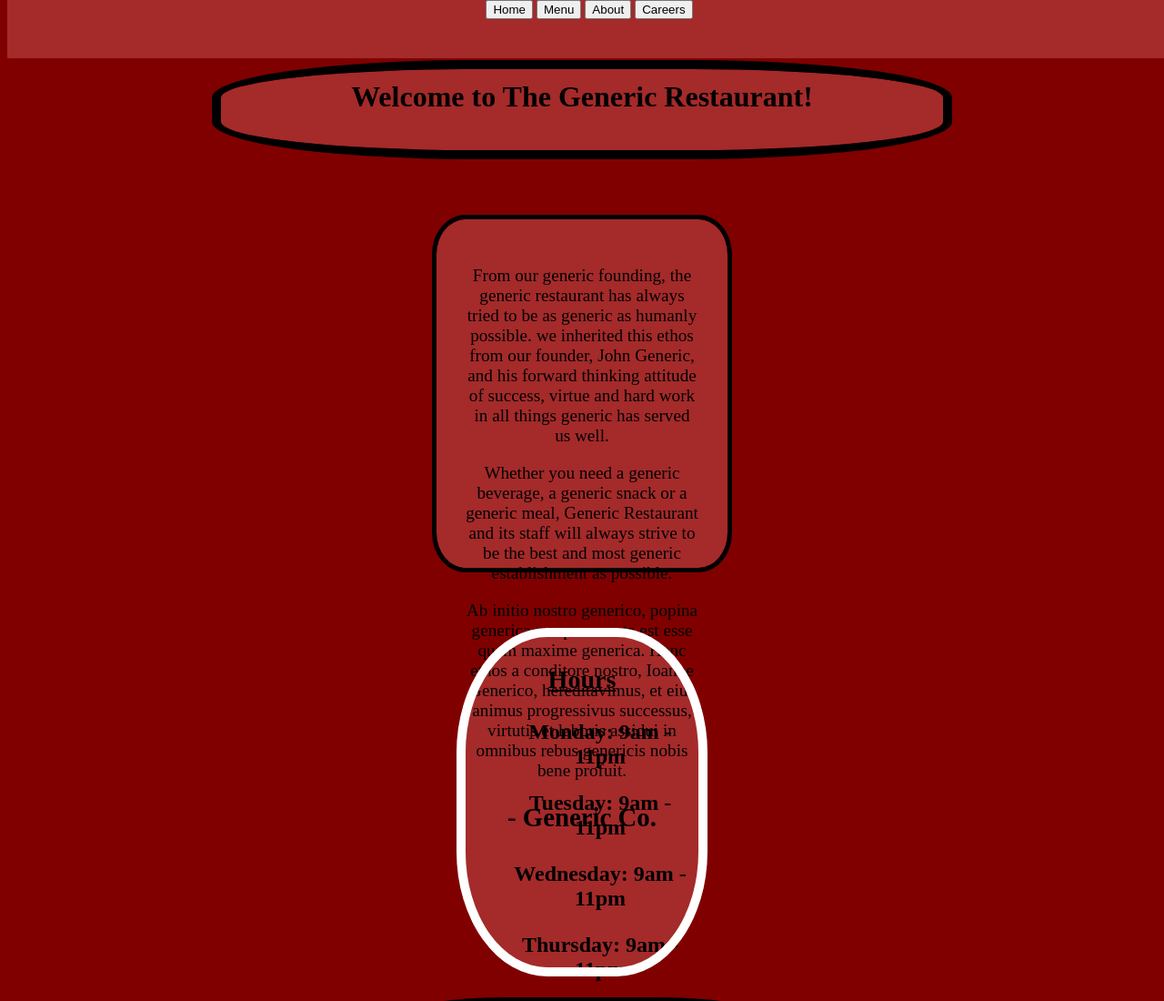
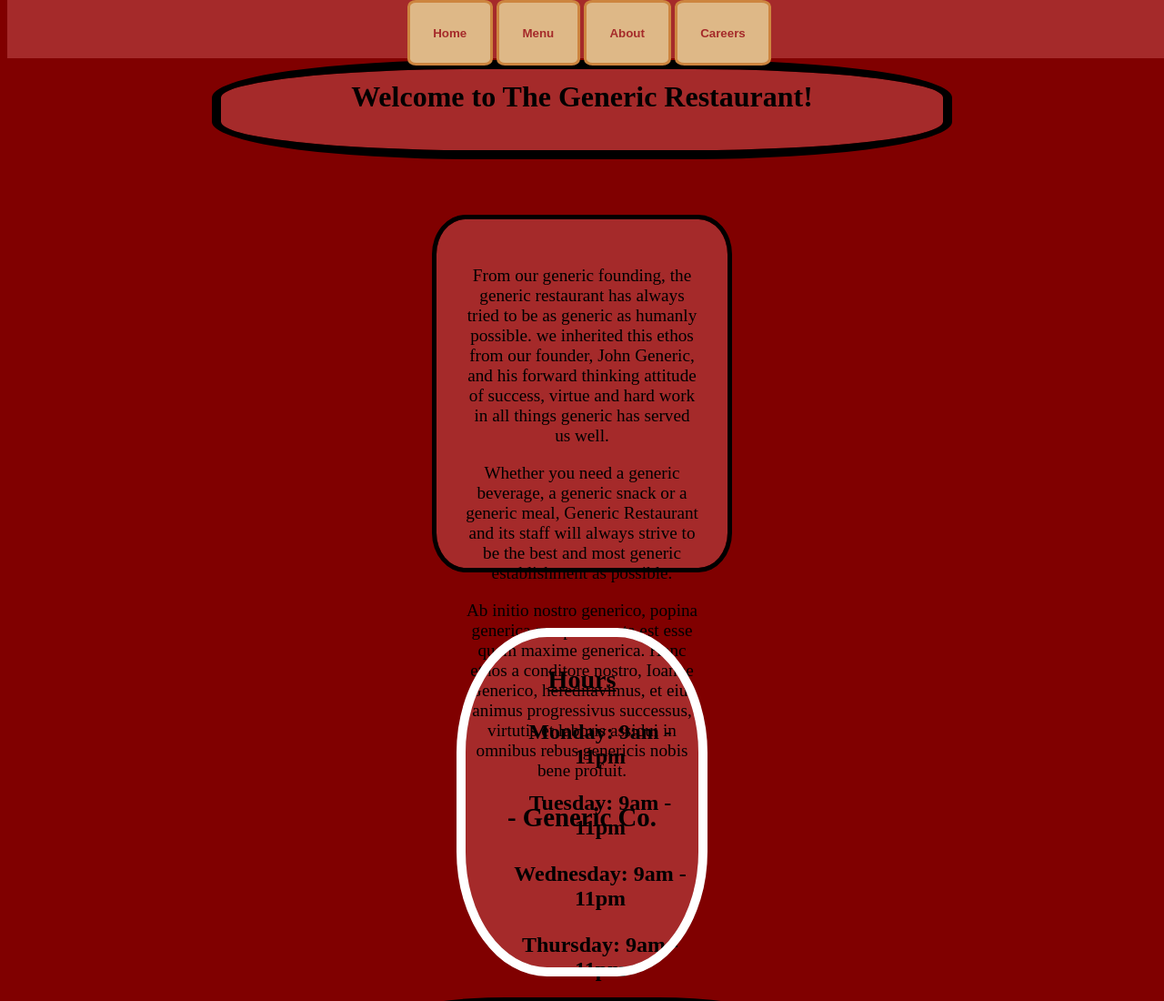
Before and after one commit to Isaac2391/Restaurant-Page, a website built with webpack: page src/template.html in a window 1280 px wide. Shown: the top 1100 px of the page at 91% size. Built offline with nearby package versions, Linux system fonts and the light colour scheme.

Commit message:
Styled buttons

```diff
--- a/src/template.html
+++ b/src/template.html
@@ -4,6 +4,17 @@
     <meta charset="UTF-8">
     <meta name="viewport" content="width=device-width, initial-scale=1.0">
     <title>Template HTML Page</title>
+    <style>
+
+        #homeButton, #menuButton, #aboutButton, #careersButton {
+
+            padding: 1.6rem; border-radius: 10%; background-color: burlywood; color: brown; font-weight: bold;
+            border: 0.2rem solid peru;
+
+         }
+
+
+    </style>
 </head>
 <body>
 
```
